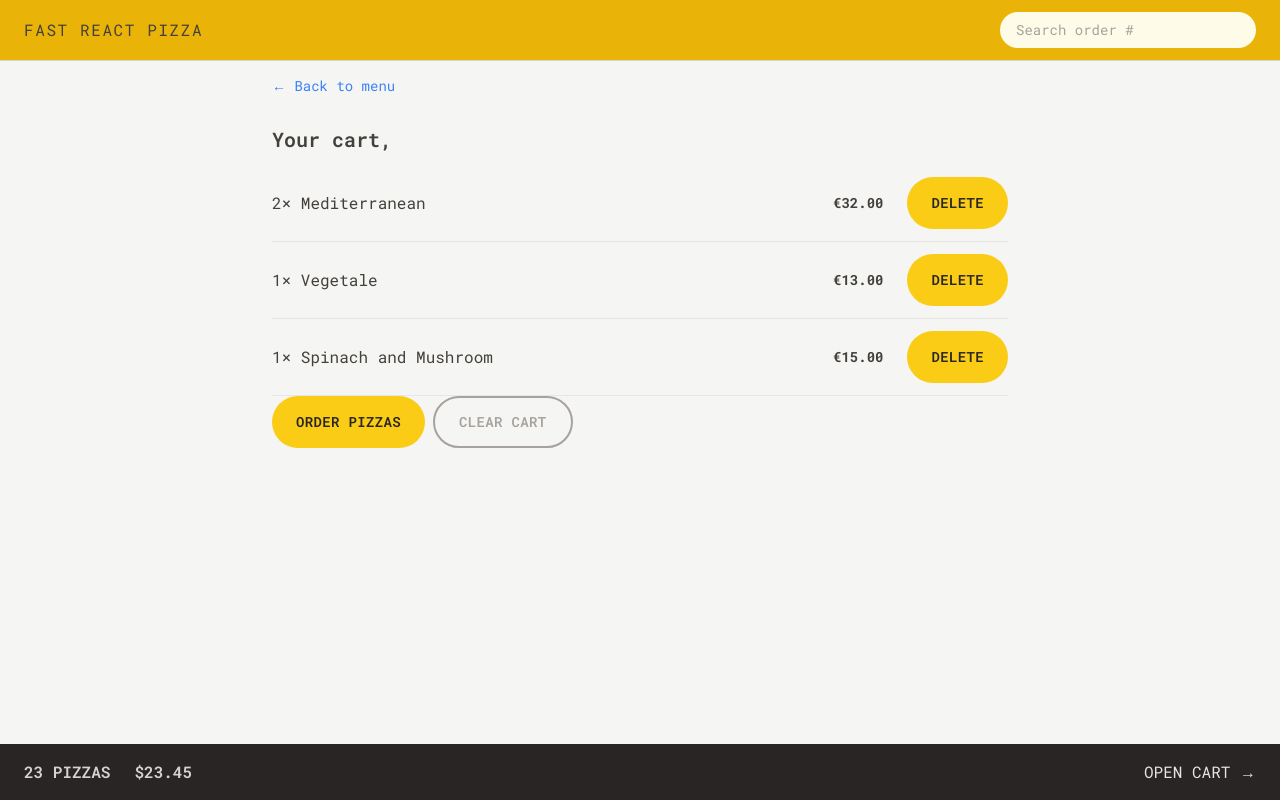
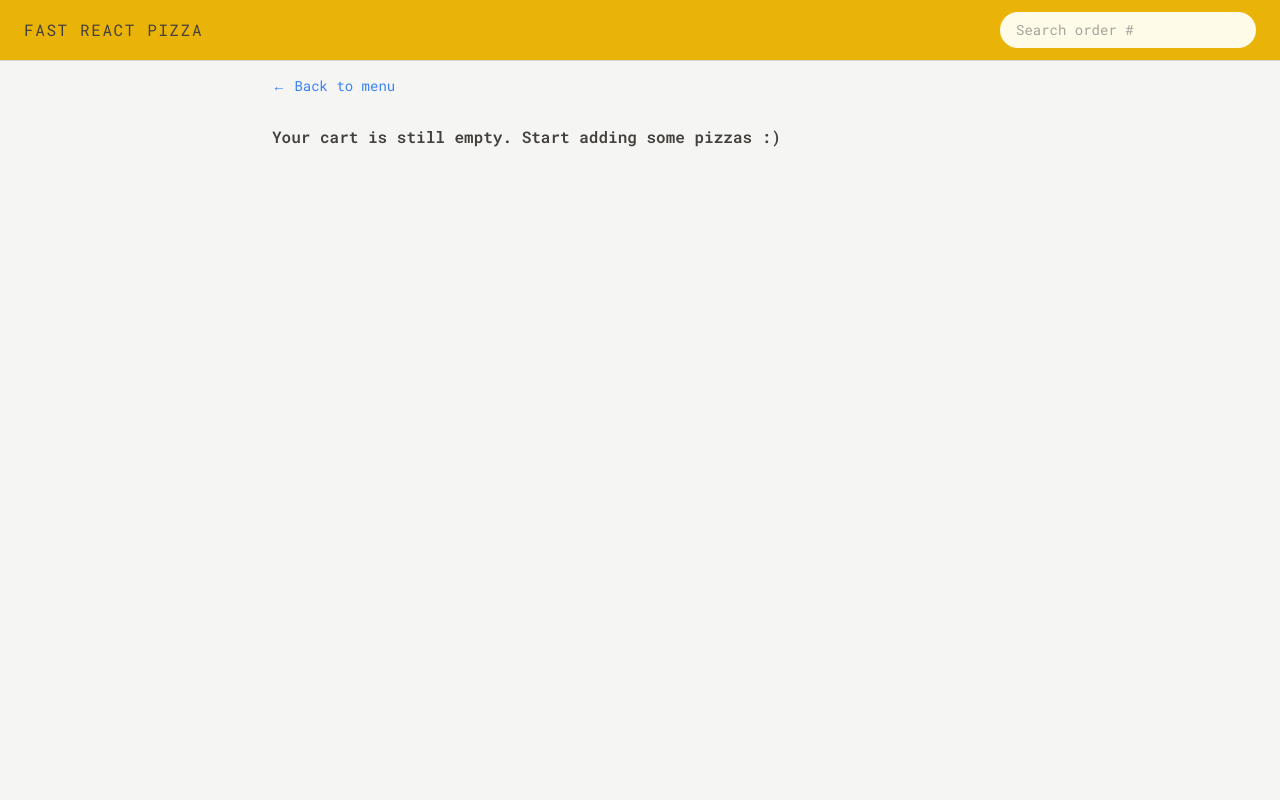
Before and after one commit to hebersolano/fast-react-pizza, a React (Vite) app: page /cart in a window 1280 px wide. Built offline with nearby package versions, Linux system fonts and the light colour scheme.

Commit message:
more redux state: cart

```diff
--- a/src/features/cart/Cart.jsx
+++ b/src/features/cart/Cart.jsx
@@ -1,8 +1,9 @@
-import { Link } from "react-router-dom";
 import LinkButton from "../../ui/LinkButton";
 import Button from "../../ui/Button";
 import CartItem from "./CartItem";
-import { useSelector } from "react-redux";
+import { useDispatch, useSelector } from "react-redux";
+import { clearCart } from "./cartSlice";
+import EmptyCart from "./EmptyCart";
 
 const fakeCart = [
   {
@@ -29,8 +30,15 @@
 ];
 
 function Cart() {
-  const cart = fakeCart;
+  const cart = useSelector((state) => state.cart.cart);
   const username = useSelector((state) => state.user.username);
+  const dispatch = useDispatch();
+
+  function handleClearCart() {
+    dispatch(clearCart());
+  }
+
+  if (!cart.length) return <EmptyCart />;
 
   return (
     <div className="px-4 py-3 ">
@@ -46,7 +54,9 @@
 
       <div className="bt-6 space-x-2">
         <Button to="/order/new">Order pizzas</Button>
-        <Button type="secondary">Clear cart</Button>
+        <Button type="secondary" onClick={handleClearCart}>
+          Clear cart
+        </Button>
       </div>
     </div>
   );
--- a/src/features/cart/CartItem.jsx
+++ b/src/features/cart/CartItem.jsx
@@ -1,5 +1,6 @@
 import Button from "../../ui/Button";
 import { formatCurrency } from "../../utils/helpers";
+import DeleteItem from "./DeleteItem";
 
 function CartItem({ item }) {
   const { pizzaId, name, quantity, totalPrice } = item;
@@ -11,7 +12,7 @@
       </p>
       <div className="flex items-center justify-between sm:gap-6">
         <p className="text-sm font-bold">{formatCurrency(totalPrice)}</p>
-        <Button>Delete</Button>
+        <DeleteItem id={pizzaId}>Delete</DeleteItem>
       </div>
     </li>
   );
--- a/src/features/cart/CartOverview.jsx
+++ b/src/features/cart/CartOverview.jsx
@@ -1,11 +1,19 @@
+import { useSelector } from "react-redux";
 import { Link } from "react-router-dom";
+import { getTotalCartPizzas, getTotalCartPrice } from "./cartSlice";
+import { formatCurrency } from "../../utils/helpers";
 
 function CartOverview() {
+  const totalCartPizzas = useSelector(getTotalCartPizzas);
+  const totalCartPrice = useSelector(getTotalCartPrice);
+
+  if (!totalCartPizzas) return null;
+
   return (
     <div className="flex justify-between bg-stone-800 px-4 py-4 text-sm uppercase text-stone-200 sm:px-6 md:text-base">
       <p className="space-x-4 font-semibold text-stone-300 sm:space-x-6">
-        <span>23 pizzas</span>
-        <span>$23.45</span>
+        <span>{totalCartPizzas}</span>
+        <span>{formatCurrency(totalCartPrice)}</span>
       </p>
       <Link to="/cart">Open cart &rarr;</Link>
     </div>
--- /dev/null
+++ b/src/features/cart/DeleteItem.jsx
@@ -0,0 +1,20 @@
+import { useDispatch } from "react-redux";
+
+import Button from "../../ui/Button";
+import { deleteItem } from "./cartSlice";
+
+function DeleteItem({ id, children }) {
+  const dispatch = useDispatch();
+
+  function handleDelete() {
+    if (!id) return;
+    dispatch(deleteItem(id));
+  }
+  return (
+    <Button type="small" onClick={handleDelete}>
+      {children}
+    </Button>
+  );
+}
+
+export default DeleteItem;
--- a/src/features/cart/EmptyCart.jsx
+++ b/src/features/cart/EmptyCart.jsx
@@ -1,11 +1,13 @@
-import { Link } from 'react-router-dom';
+import LinkButton from "../../ui/LinkButton";
 
 function EmptyCart() {
   return (
-    <div>
-      <Link to="/menu">&larr; Back to menu</Link>
+    <div className="px-4 py-3">
+      <LinkButton to="/menu">&larr; Back to menu</LinkButton>
 
-      <p>Your cart is still empty. Start adding some pizzas :)</p>
+      <p className="mt-7 font-semibold">
+        Your cart is still empty. Start adding some pizzas :)
+      </p>
     </div>
   );
 }
--- a/src/features/cart/cartSlice.js
+++ b/src/features/cart/cartSlice.js
@@ -4,13 +4,16 @@
   {
     pizzaId: 12,
     name: "Mediterranean",
+    quantity: 1,
     unitPrice: 16,
-    totalPrice: 32,
+    get totalPrice() {
+      return this.unitPrice * this.quantity;
+    },
   },
 ];
 
 const initialState = {
-  cart: [...fakeCart],
+  cart: [],
 };
 
 const cartSlice = createSlice({
@@ -53,3 +56,12 @@
 
 const cartReducer = cartSlice.reducer;
 export default cartReducer;
+
+// this could cause performance issues, check "reselect" library
+export function getTotalCartPizzas(state) {
+  return state.cart.cart.reduce((sum, item) => sum + item.quantity, 0);
+}
+
+export function getTotalCartPrice(state) {
+  return state.cart.cart.reduce((sum, item) => sum + item.totalPrice, 0);
+}
--- a/src/features/menu/MenuItem.jsx
+++ b/src/features/menu/MenuItem.jsx
@@ -1,8 +1,23 @@
 import { formatCurrency } from "../../utils/helpers";
 import Button from "../../ui/Button";
+import { useDispatch } from "react-redux";
+import { addItem } from "../cart/cartSlice";
 
 function MenuItem({ pizza }) {
   const { id, name, unitPrice, ingredients, soldOut, imageUrl } = pizza;
+  const dispatch = useDispatch();
+
+  function handleAddToCart() {
+    const newItem = {
+      pizzaId: id,
+      name,
+      quantity: 1,
+      unitPrice,
+      totalPrice: unitPrice * 1,
+    };
+
+    dispatch(addItem(newItem));
+  }
 
   return (
     <li className="flex gap-4 py-2">
@@ -24,7 +39,11 @@
               Sold out
             </p>
           )}
-          <Button type="small">Add to cart</Button>
+          {!soldOut && (
+            <Button type="small" onClick={handleAddToCart}>
+              Add to cart
+            </Button>
+          )}
         </div>
       </div>
     </li>
--- a/src/ui/Button.jsx
+++ b/src/ui/Button.jsx
@@ -1,7 +1,7 @@
 import { Link } from "react-router-dom";
 import { twMerge } from "tailwind-merge";
 
-function Button({ handleClick, to, disable, type = "primary", children }) {
+function Button({ onClick, to, disable, type = "primary", children }) {
   const tailwind = {
     base: "inline-block rounded-full text-sm bg-yellow-400 font-semibold uppercase tracking-wide text-stone-800 transition-colors hover:bg-yellow-300 focus:outline-none focus:ring focus:ring-yellow-300 focus:ring-offset-2 disabled:cursor-not-allowed sm:px-6 ",
     get primary() {
@@ -27,7 +27,7 @@
   }
 
   return (
-    <button className={tailwind[type]} disabled={disable} onClick={handleClick}>
+    <button className={tailwind[type]} disabled={disable} onClick={onClick}>
       {children}
     </button>
   );
```
